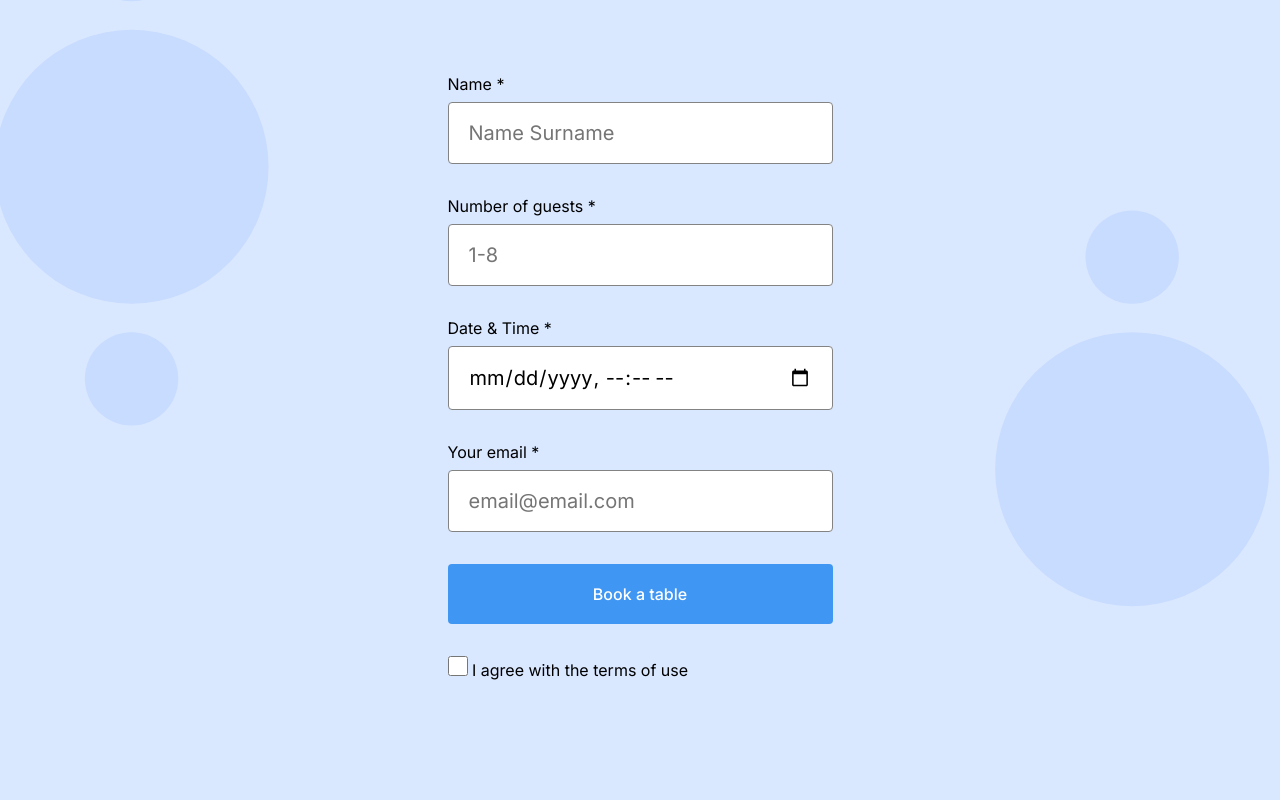
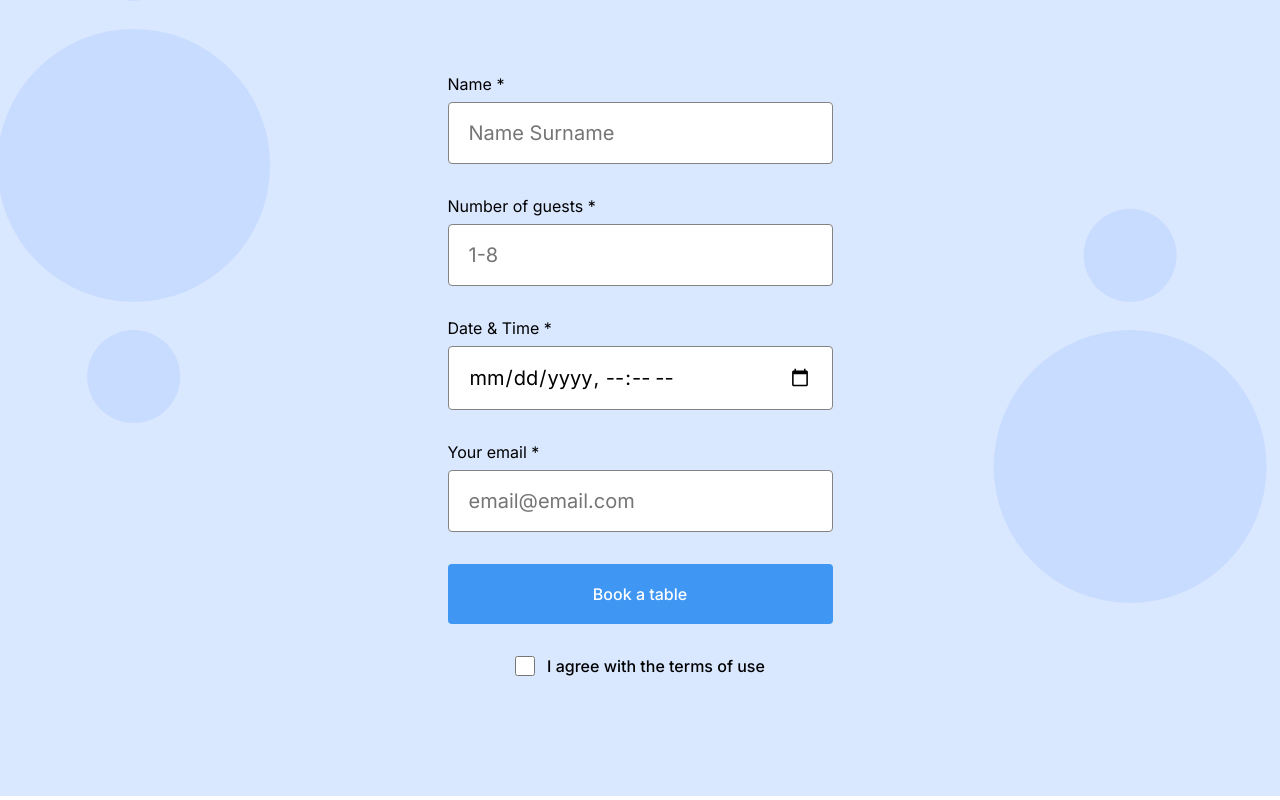
Before and after one commit to Alphawolfdes/se_project_coffeeshop, a plain HTML site: page index.html in a window 1280 px wide. Shown: the part 1773-2573 px from the top of the page. Drawn offline with Linux system fonts and the light colour scheme; files that its build step writes are made by us from their sources.

Commit message:
updates 2 for project 3

```diff
--- a/index.html
+++ b/index.html
@@ -7,7 +7,7 @@
     <meta name="author" content="Desmond Tate" />
     <meta name="description" content="Coffee Shop" />
     <meta name="keywords" content="coffee, shop, cafe, restaurant" />
-    <link rel="stylesheet" href="./pages/index.css" />
+    <link rel="stylesheet" href="./index.css" />
     <link rel="stylesheet" href="./vendor/normalize.css" />
     <link rel="shortcut icon" href="./favicon.ico" type="image/x-icon" />
     <link rel="preconnect" href="https://fonts.googleapis.com" />
@@ -104,7 +104,7 @@
         <section class="reservation">
           <h2 class="reservation__title">Book a table</h2>
           <form class="reservation__form form">
-            <fiedset class="form__fieldset">
+            <fieldset class="form__fieldset">
               <label for="name-input" class="form__label">
                 Name *
                 <input
@@ -146,12 +146,11 @@
                   required
                 />
               </label>
-            </fiedset>
+            </fieldset>
             <button class="form__button">Book a table</button>
             <label
               for="terms-input"
-              class="form__label"
-              form__label_type_checkbox
+              class="form__label form__label_type_checkbox"
             >
               <input
                 class="form__checkbox"
```
